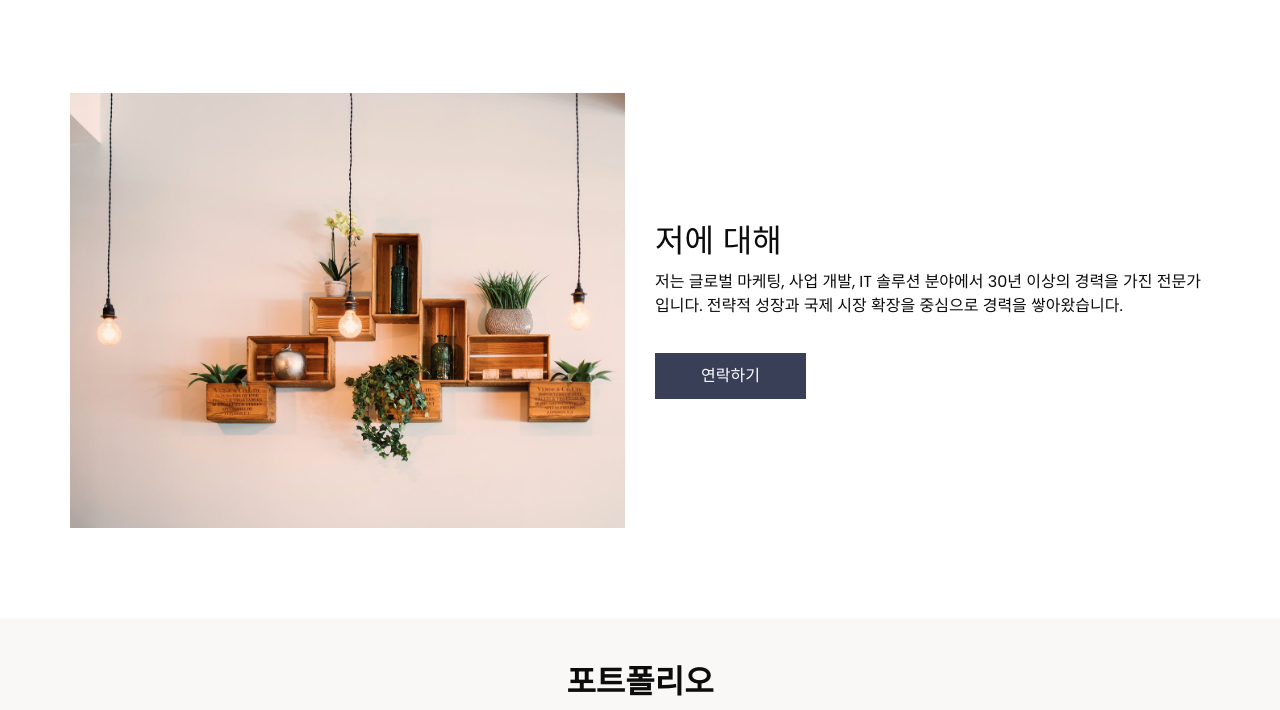
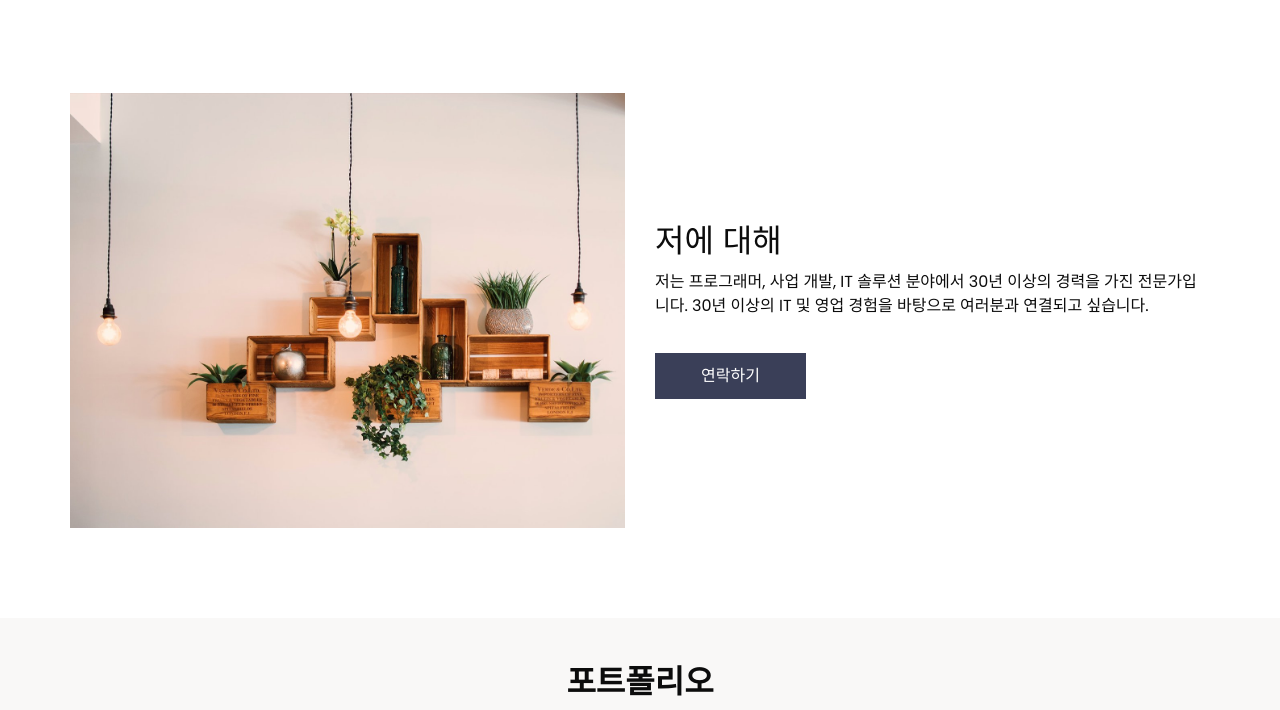
Before and after one commit to Jangson-molee/MANOLEE, a plain HTML site: page index.html in a window 1280 px wide. Shown: the part 797-1507 px from the top of the page. Drawn offline with Linux system fonts and the light colour scheme; a script that the page names is missing.

Commit message:
Update index.html

```diff
--- a/index.html
+++ b/index.html
@@ -55,7 +55,7 @@
       <div class="detail-box">
         <div class="col-md-8 col-lg-6 mx-auto">
           <h1>나의 홈페이지에 오신 것을 환영합니다</h1>
-          <p>저는 글로벌 마케팅과 사업 개발을 전문으로 하는 전문가입니다. 30년 이상의 IT 및 영업 경험을 바탕으로 여러분과 연결되고 싶습니다.</p>
+          <p>저는 프로그래머, 사업 개발, IT 솔루션 분야에서 30년 이상의 경력을 가진 전문가입니다. 30년 이상의 IT 및 영업 경험을 바탕으로 여러분과 연결되고 싶습니다.</p>
           <a href="#contact" class="slider-link">연락하기</a>
         </div>
       </div>
@@ -74,7 +74,7 @@
         <div class="col-md-6">
           <div class="detail-box">
             <h2>저에 대해</h2>
-            <p>저는 글로벌 마케팅, 사업 개발, IT 솔루션 분야에서 30년 이상의 경력을 가진 전문가입니다. 전략적 성장과 국제 시장 확장을 중심으로 경력을 쌓아왔습니다.</p>
+            <p>저는 프로그래머, 사업 개발, IT 솔루션 분야에서 30년 이상의 경력을 가진 전문가입니다. 30년 이상의 IT 및 영업 경험을 바탕으로 여러분과 연결되고 싶습니다.</p>
             <a href="#contact">연락하기</a>
           </div>
         </div>
```
